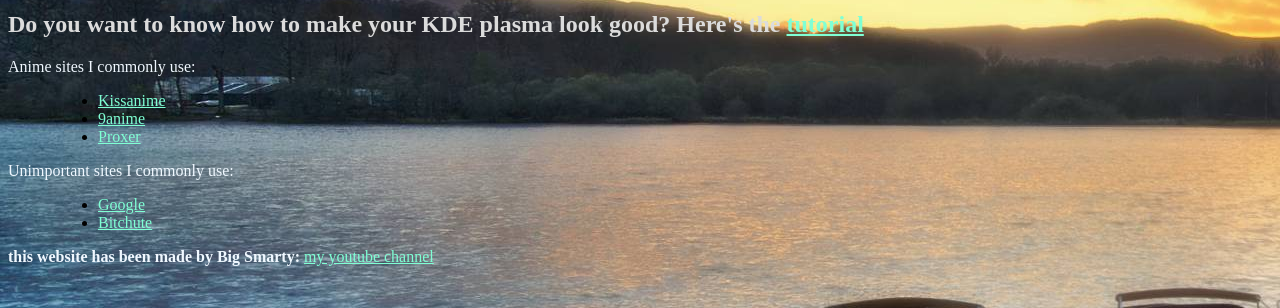
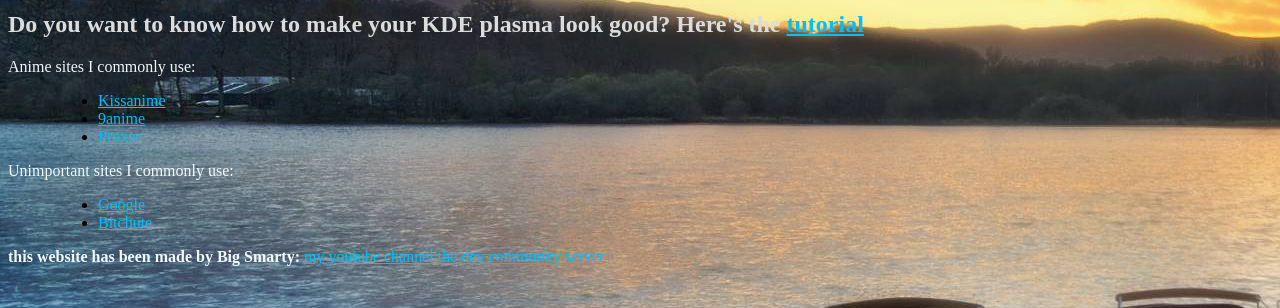
Before and after one commit to Big-Smarty/Penty420.github.io, a plain HTML site: page index.html in a window 1280 px wide. Shown: the part 492-800 px from the top of the page. Drawn offline with Linux system fonts and the light colour scheme.

Commit message:
Update index.html

```diff
--- a/index.html
+++ b/index.html
@@ -7,7 +7,7 @@
         }
 
         img:hover {
-          opacity: 1.0;
+          opacity: 0.7;
         }
     </style>
 
@@ -27,7 +27,7 @@
         color: aliceblue;
       }
       a {
-        color: aquamarine;
+        color: deepskyblue;
       }
     </style>
     <link rel="stylesheet" href="mystyle.css" />
@@ -83,5 +83,6 @@
       rel="noopener"
       >my youtube channel</a
     >
+    <a href="https://discord.gg/7jYpcsq6Kw" target="_blank">the dev community server</a>
   </head>
 </html>
```
